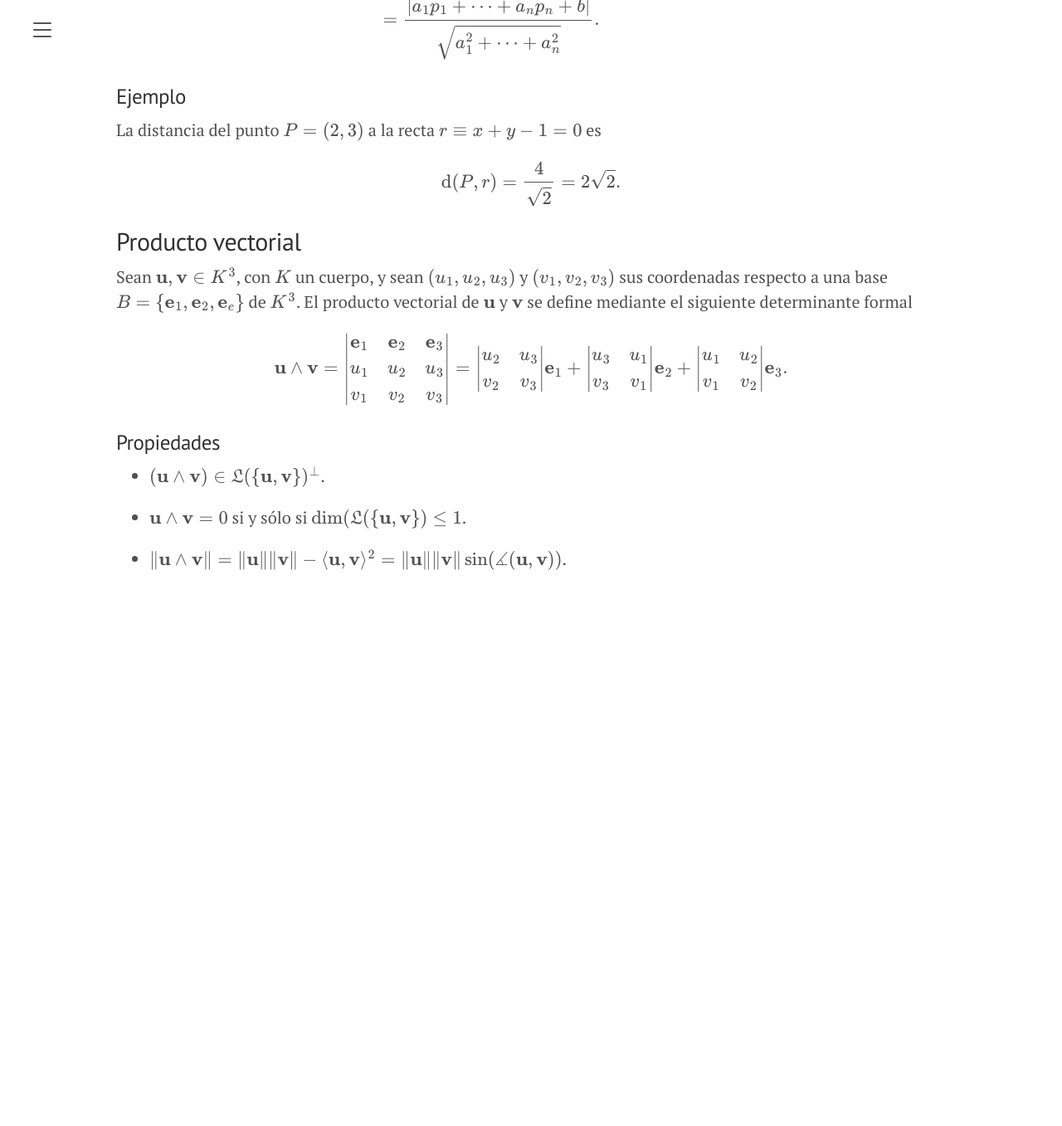
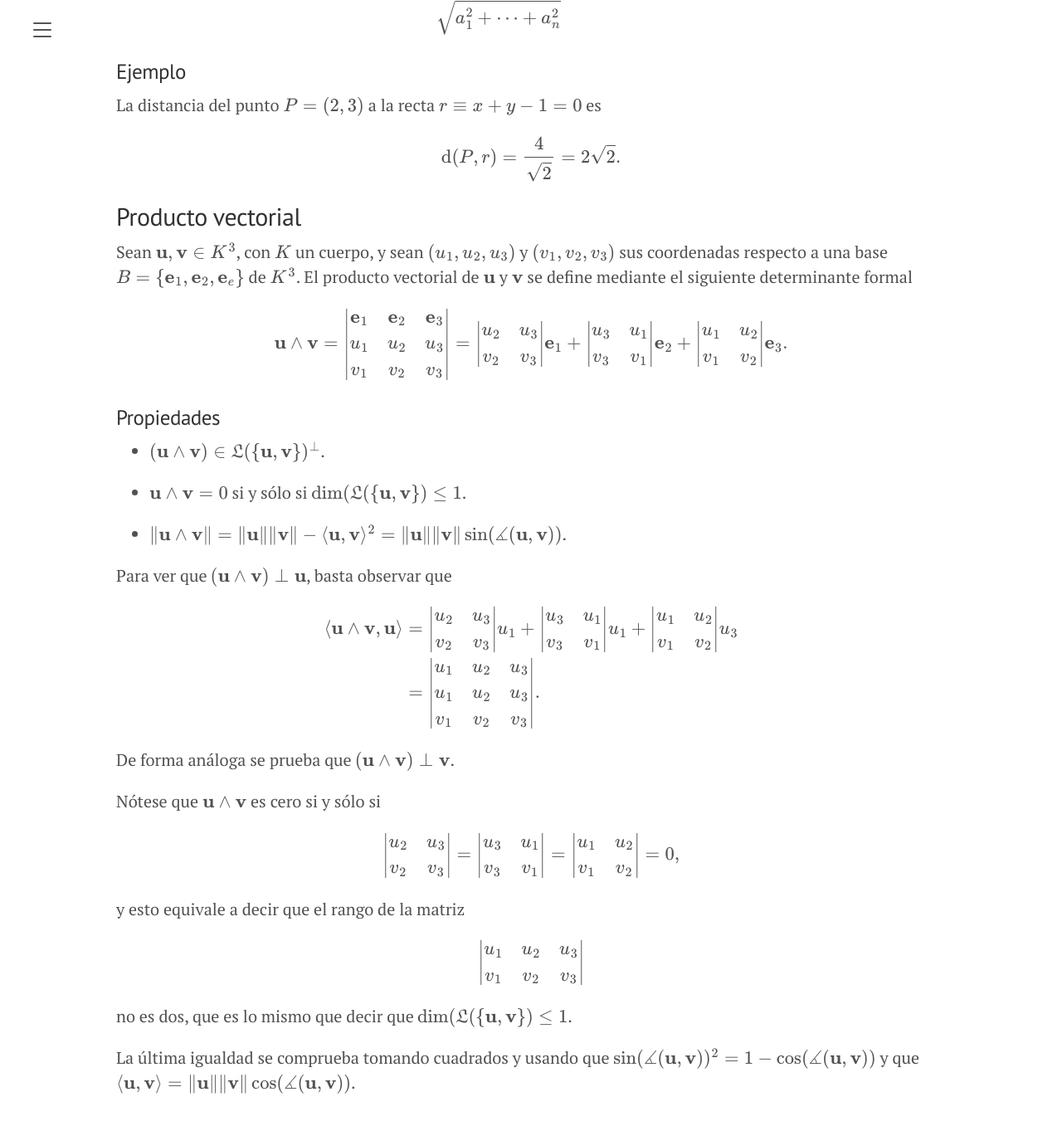
Before and after one commit to pedritomelenas/Algebra-Lineal, a Jekyll site: the page built from 5-afin-euclideo.md, in a window 1280 px wide and 1400 px high, scrolled down 13442 px. Shown: the top 1357 px of the window at 83% size. Built offline with Jekyll 4.4.1, drawn with Linux system fonts in a browser that asks for light colours; before the commit the page ends 14211 px from its top, so only the background shows below that; some of the changed text lies outside the part shown.

Commit message:
aclaraciones y problema subíndice métrico afín

```diff
--- a/5-afin-euclideo.md
+++ b/5-afin-euclideo.md
@@ -546,8 +546,8 @@ $$\begin{aligned}
 \end{aligned}
 $$
 
-Dadas dos variedades afines $\mathfrak{L}_{1}=P_{1}+W_{1}$ y
-$\mathfrak{L}_{2}=P_{2}+W_{2}$, se define la distancia entre ambas como
+Dadas dos variedades afines $\mathfrak{L} _{1}=P _{1}+W _{1}$ y
+$\mathfrak{L} _{2}=P _{2}+W _{2}$, se define la distancia entre ambas como
 
 $$
 \operatorname{d}(\mathfrak{L}_{1},\mathfrak{L}_{2}) = \inf\lbrace\operatorname{d}(Q_{1},Q_{2}) : Q_{1}\in\mathfrak{L}_{1} \text{ y } Q_{2}\in\mathfrak{L}_{2}\rbrace.
@@ -641,3 +641,41 @@ $$
 - $\mathbf{u} \wedge \mathbf{v}=0$ si y sólo si $\dim(\mathfrak{L}(\lbrace\mathbf{u},\mathbf{v}\rbrace)\le 1$.
 
 - $\Vert \mathbf{u} \wedge \mathbf{v}\Vert = \Vert \mathbf{u}\Vert \Vert\mathbf{v}\Vert-\langle\mathbf{u},\mathbf{v}\rangle^2=\Vert \mathbf{u}\Vert \Vert\mathbf{v}\Vert \sin(\measuredangle(\mathbf{u},\mathbf{v}))$.
+
+Para ver que $(\mathbf{u}\wedge \mathbf{v})\perp \mathbf{u}$, basta observar que
+
+$$
+\begin{aligned}
+\langle \mathbf{u}\wedge \mathbf{v},\mathbf{u}\rangle  & = \begin{vmatrix} u_2 & u_3 \\ v_2 & v_3 \end{vmatrix} u_1 +
+\begin{vmatrix} u_3 & u_1 \\ v_3 & v_1 \end{vmatrix} u_1 +
+\begin{vmatrix} u_1 & u_2 \\ v_1 & v_2 \end{vmatrix} u_3\\
+& = \begin{vmatrix}
+u_1 & u_2 & u_3\\
+u_1 & u_2 & u_3 \\
+v_1 & v_2 & v_ 3
+\end{vmatrix}.
+\end{aligned}
+$$
+
+De forma análoga se prueba que $(\mathbf{u}\wedge \mathbf{v})\perp \mathbf{v}$.
+
+Nótese que $\mathbf{u}\wedge \mathbf{v}$ es cero si y sólo si
+
+$$
+\begin{vmatrix} u_2 & u_3 \\ v_2 & v_3 \end{vmatrix}=
+\begin{vmatrix} u_3 & u_1 \\ v_3 & v_1 \end{vmatrix}=
+\begin{vmatrix} u_1 & u_2 \\ v_1 & v_2 \end{vmatrix} =0,
+$$
+
+y esto equivale a decir que el rango de la matriz
+
+$$
+\begin{vmatrix}
+u_1 & u_2 & u_3 \\
+v_1 & v_2 & v_ 3
+\end{vmatrix}
+$$
+
+no es dos, que es lo mismo que decir que $\dim(\mathfrak{L}(\lbrace\mathbf{u},\mathbf{v}\rbrace)\le 1$.
+
+La última igualdad se comprueba tomando cuadrados y usando que $ \sin(\measuredangle(\mathbf{u},\mathbf{v}))^2=1- \cos(\measuredangle(\mathbf{u},\mathbf{v}))$ y que $\langle \mathbf{u},\mathbf{v}\rangle= \Vert\mathbf{u}\Vert \Vert\mathbf{v}\Vert  \cos(\measuredangle(\mathbf{u},\mathbf{v}))$.
```
